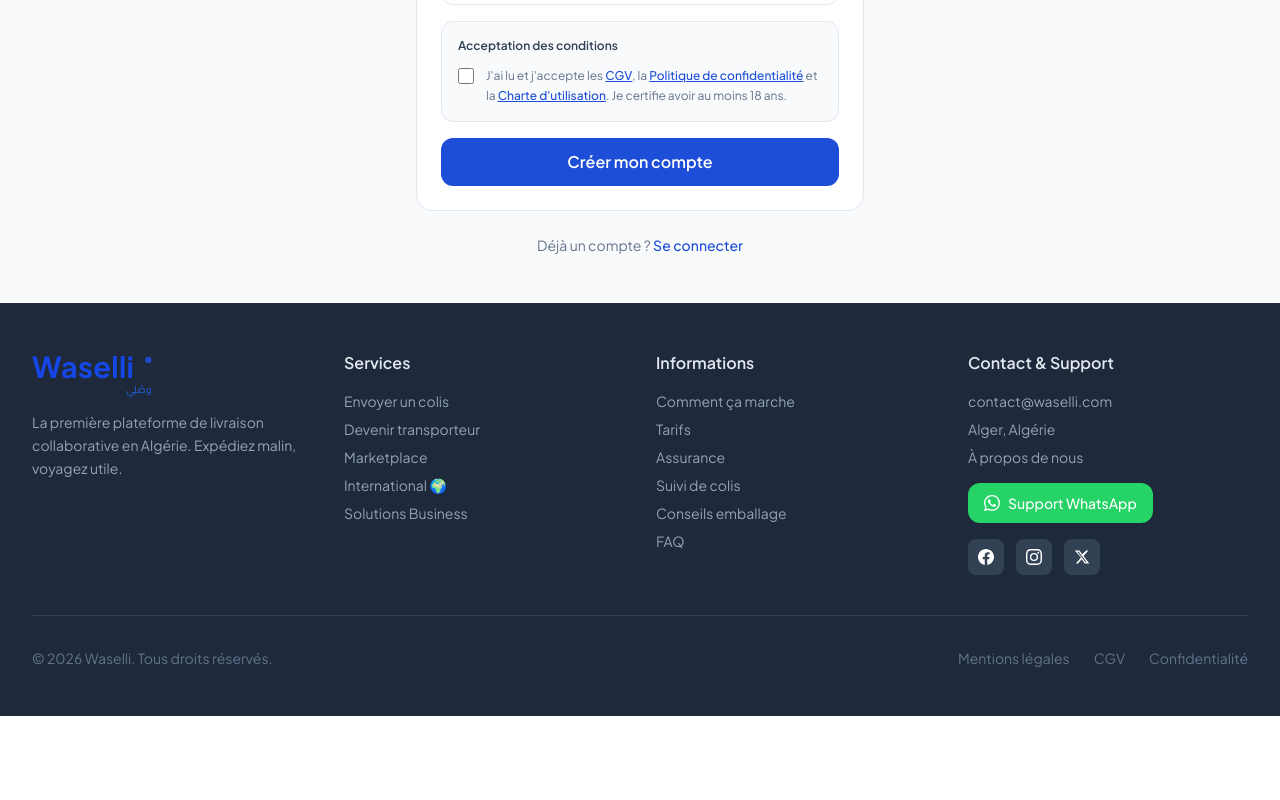
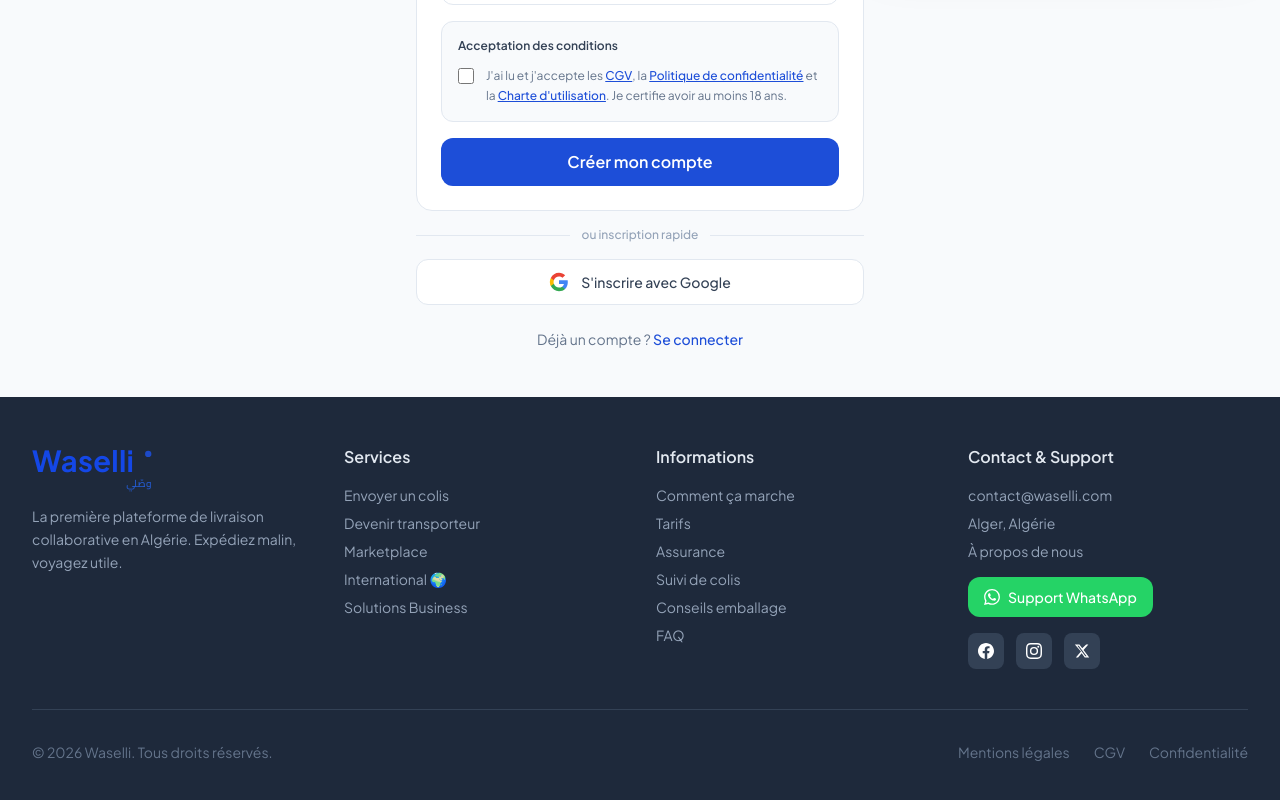
Before and after one commit to Ahmeddsssscd/dzcolis, a Next.js app: page /inscription in a window 1280 px wide. Shown: the part 840-1640 px from the top of the page. Before the commit the page ends 1556 px from the top, so only its background shows below. Built offline with nearby package versions, Linux system fonts and the light colour scheme; no server answers; the database is empty.

Commit message:
Add Google OAuth (Sign in with Google) - signInWithGoogle() added to AuthContext using signInWithOAuth - Auth callback now creates profile for new Google users from metadata - Google button added to connexion and inscription pages - Profile auto-created with name/avatar from Google metadata

```diff
--- a/src/app/auth/callback/route.ts
+++ b/src/app/auth/callback/route.ts
@@ -12,10 +12,11 @@ export async function GET(request: Request) {
 
   const supabase = await createClient();
 
-  // Handle PKCE flow (code)
+  // Handle PKCE flow (code) — used by email verification AND Google OAuth
   if (code) {
     const { data, error } = await supabase.auth.exchangeCodeForSession(code);
     if (!error && data.user) {
+      await ensureProfile(data.user.id, data.user.email, data.user.user_metadata);
       await trySendWelcome(data.user.id, data.user.email, data.user.created_at);
       return NextResponse.redirect(`${origin}${next}`);
     }
@@ -25,14 +26,53 @@ export async function GET(request: Request) {
   if (token_hash && type) {
     const { data, error } = await supabase.auth.verifyOtp({ token_hash, type: type as "signup" | "email" });
     if (!error && data.user) {
+      await ensureProfile(data.user.id, data.user.email, data.user.user_metadata);
       await trySendWelcome(data.user.id, data.user.email, data.user.created_at);
       return NextResponse.redirect(`${origin}${next}`);
     }
   }
 
-  // If nothing worked, redirect to login with success anyway
-  // (session may have been set via cookie already)
   return NextResponse.redirect(`${origin}/connexion?verified=1`);
+}
+
+// Create profile for OAuth users who don't have one yet (e.g. Google Sign-In)
+async function ensureProfile(
+  userId: string,
+  email?: string,
+  metadata?: Record<string, string>,
+) {
+  if (!userId) return;
+
+  // Check if profile already exists
+  const { data: existing } = await adminSupabase
+    .from("profiles")
+    .select("id")
+    .eq("id", userId)
+    .single();
+
+  if (existing) return; // already has a profile
+
+  // Build name from Google metadata
+  const firstName = metadata?.given_name ?? metadata?.name?.split(" ")[0] ?? email?.split("@")[0] ?? "Utilisateur";
+  const lastName  = metadata?.family_name ?? metadata?.name?.split(" ").slice(1).join(" ") ?? "";
+  const avatarUrl = metadata?.avatar_url ?? metadata?.picture ?? null;
+
+  // Generate referral code
+  const referralCode = "WSL-" + Math.random().toString(36).substring(2, 6).toUpperCase() + "-" + Math.random().toString(36).substring(2, 5).toUpperCase();
+
+  await adminSupabase.from("profiles").insert({
+    id: userId,
+    first_name: firstName,
+    last_name: lastName,
+    phone: "",
+    wilaya: "",
+    avatar_url: avatarUrl,
+    referral_code: referralCode,
+    rating: 0,
+    review_count: 0,
+    kyc_status: "none",
+    role: "user",
+  });
 }
 
 async function trySendWelcome(userId: string, email?: string, createdAt?: string) {
--- a/src/app/connexion/page.tsx
+++ b/src/app/connexion/page.tsx
@@ -12,7 +12,7 @@ export default function ConnexionPage() {
   const [error, setError]       = useState("");
   const [info, setInfo]         = useState("");
 
-  const { login, user } = useAuth();
+  const { login, signInWithGoogle, user } = useAuth();
   const { addToast }    = useToast();
   const router          = useRouter();
   const searchParams    = useSearchParams();
@@ -84,6 +84,26 @@ export default function ConnexionPage() {
             {loading && <span className="w-4 h-4 border-2 border-white/40 border-t-white rounded-full animate-spin" />}
             {loading ? "Connexion..." : "Se connecter"}
           </button>
+
+          <div className="relative flex items-center gap-3 my-1">
+            <div className="flex-1 h-px bg-dz-gray-200" />
+            <span className="text-xs text-dz-gray-400 font-medium">ou</span>
+            <div className="flex-1 h-px bg-dz-gray-200" />
+          </div>
+
+          <button
+            type="button"
+            onClick={signInWithGoogle}
+            className="w-full flex items-center justify-center gap-3 border border-dz-gray-200 rounded-xl py-3 px-4 text-sm font-medium text-dz-gray-700 hover:bg-dz-gray-50 transition-colors"
+          >
+            <svg viewBox="0 0 24 24" className="w-5 h-5" xmlns="http://www.w3.org/2000/svg">
+              <path d="M22.56 12.25c0-.78-.07-1.53-.2-2.25H12v4.26h5.92c-.26 1.37-1.04 2.53-2.21 3.31v2.77h3.57c2.08-1.92 3.28-4.74 3.28-8.09z" fill="#4285F4"/>
+              <path d="M12 23c2.97 0 5.46-.98 7.28-2.66l-3.57-2.77c-.98.66-2.23 1.06-3.71 1.06-2.86 0-5.29-1.93-6.16-4.53H2.18v2.84C3.99 20.53 7.7 23 12 23z" fill="#34A853"/>
+              <path d="M5.84 14.09c-.22-.66-.35-1.36-.35-2.09s.13-1.43.35-2.09V7.07H2.18C1.43 8.55 1 10.22 1 12s.43 3.45 1.18 4.93l3.66-2.84z" fill="#FBBC05"/>
+              <path d="M12 5.38c1.62 0 3.06.56 4.21 1.64l3.15-3.15C17.45 2.09 14.97 1 12 1 7.7 1 3.99 3.47 2.18 7.07l3.66 2.84c.87-2.6 3.3-4.53 6.16-4.53z" fill="#EA4335"/>
+            </svg>
+            Continuer avec Google
+          </button>
         </form>
 
         <p className="text-center text-sm text-dz-gray-500 mt-6">
--- a/src/app/inscription/page.tsx
+++ b/src/app/inscription/page.tsx
@@ -29,7 +29,7 @@ export default function InscriptionPage() {
   const [error, setError]     = useState("");
   const [success, setSuccess] = useState(false);
 
-  const { register, user } = useAuth();
+  const { register, signInWithGoogle, user } = useAuth();
   const { addToast }       = useToast();
   const router             = useRouter();
   const justRegistered     = useRef(false);
@@ -195,6 +195,27 @@ export default function InscriptionPage() {
           </button>
         </form>
 
+        <div className="mt-4">
+          <div className="relative flex items-center gap-3 mb-4">
+            <div className="flex-1 h-px bg-dz-gray-200" />
+            <span className="text-xs text-dz-gray-400 font-medium">ou inscription rapide</span>
+            <div className="flex-1 h-px bg-dz-gray-200" />
+          </div>
+          <button
+            type="button"
+            onClick={signInWithGoogle}
+            className="w-full flex items-center justify-center gap-3 border border-dz-gray-200 rounded-xl py-3 px-4 text-sm font-medium text-dz-gray-700 bg-white hover:bg-dz-gray-50 transition-colors"
+          >
+            <svg viewBox="0 0 24 24" className="w-5 h-5" xmlns="http://www.w3.org/2000/svg">
+              <path d="M22.56 12.25c0-.78-.07-1.53-.2-2.25H12v4.26h5.92c-.26 1.37-1.04 2.53-2.21 3.31v2.77h3.57c2.08-1.92 3.28-4.74 3.28-8.09z" fill="#4285F4"/>
+              <path d="M12 23c2.97 0 5.46-.98 7.28-2.66l-3.57-2.77c-.98.66-2.23 1.06-3.71 1.06-2.86 0-5.29-1.93-6.16-4.53H2.18v2.84C3.99 20.53 7.7 23 12 23z" fill="#34A853"/>
+              <path d="M5.84 14.09c-.22-.66-.35-1.36-.35-2.09s.13-1.43.35-2.09V7.07H2.18C1.43 8.55 1 10.22 1 12s.43 3.45 1.18 4.93l3.66-2.84z" fill="#FBBC05"/>
+              <path d="M12 5.38c1.62 0 3.06.56 4.21 1.64l3.15-3.15C17.45 2.09 14.97 1 12 1 7.7 1 3.99 3.47 2.18 7.07l3.66 2.84c.87-2.6 3.3-4.53 6.16-4.53z" fill="#EA4335"/>
+            </svg>
+            S&apos;inscrire avec Google
+          </button>
+        </div>
+
         <p className="text-center text-sm text-dz-gray-500 mt-6">
           Déjà un compte ?{" "}
           <Link href="/connexion" className="text-dz-green font-medium hover:underline">Se connecter</Link>
--- a/src/lib/context.tsx
+++ b/src/lib/context.tsx
@@ -88,6 +88,7 @@ interface AuthContextType {
     firstName: string; lastName: string; email: string;
     password: string; phone: string; wilaya: string; referredBy?: string;
   }) => Promise<{ error: string | null }>;
+  signInWithGoogle: () => Promise<void>;
   logout: () => Promise<void>;
   updateUser: (data: Partial<Pick<User, "firstName" | "lastName" | "phone" | "wilaya" | "avatarUrl">>) => Promise<void>;
   refreshUser: () => Promise<void>;
@@ -261,6 +262,15 @@ export function AppProvider({ children }: { children: ReactNode }) {
       },
     });
     return { error: error?.message ?? null };
+  };
+
+  const signInWithGoogle = async () => {
+    await supabase.auth.signInWithOAuth({
+      provider: "google",
+      options: {
+        redirectTo: `${window.location.origin}/auth/callback`,
+      },
+    });
   };
 
   const logout = async () => {
@@ -485,7 +495,7 @@ export function AppProvider({ children }: { children: ReactNode }) {
   );
 
   return (
-    <AuthContext.Provider value={{ user, supabaseUser, authLoading, login, register, logout, updateUser, refreshUser }}>
+    <AuthContext.Provider value={{ user, supabaseUser, authLoading, login, register, signInWithGoogle, logout, updateUser, refreshUser }}>
       <ListingsContext.Provider value={{ listings, listingsLoading, addListing, getListingById, refreshListings: fetchListings }}>
         <BookingsContext.Provider value={{ bookings, bookingsLoading, createBooking, updateBookingStatus, getBookingsForUser, refreshBookings: fetchBookings }}>
           <MessagesContext.Provider value={{ conversations, messages, sendMessage, getOrCreateConversation, getMessages }}>
```
